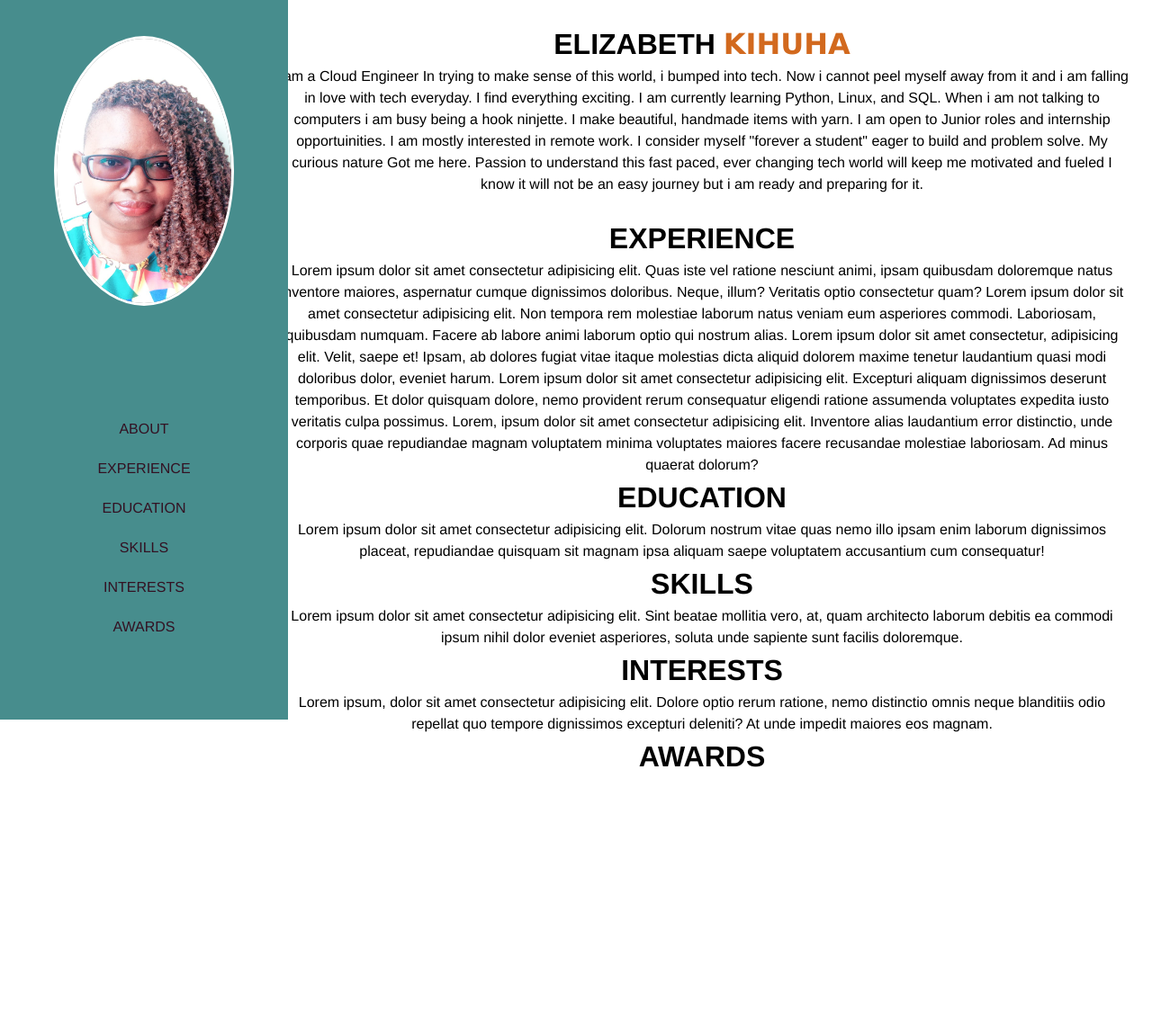
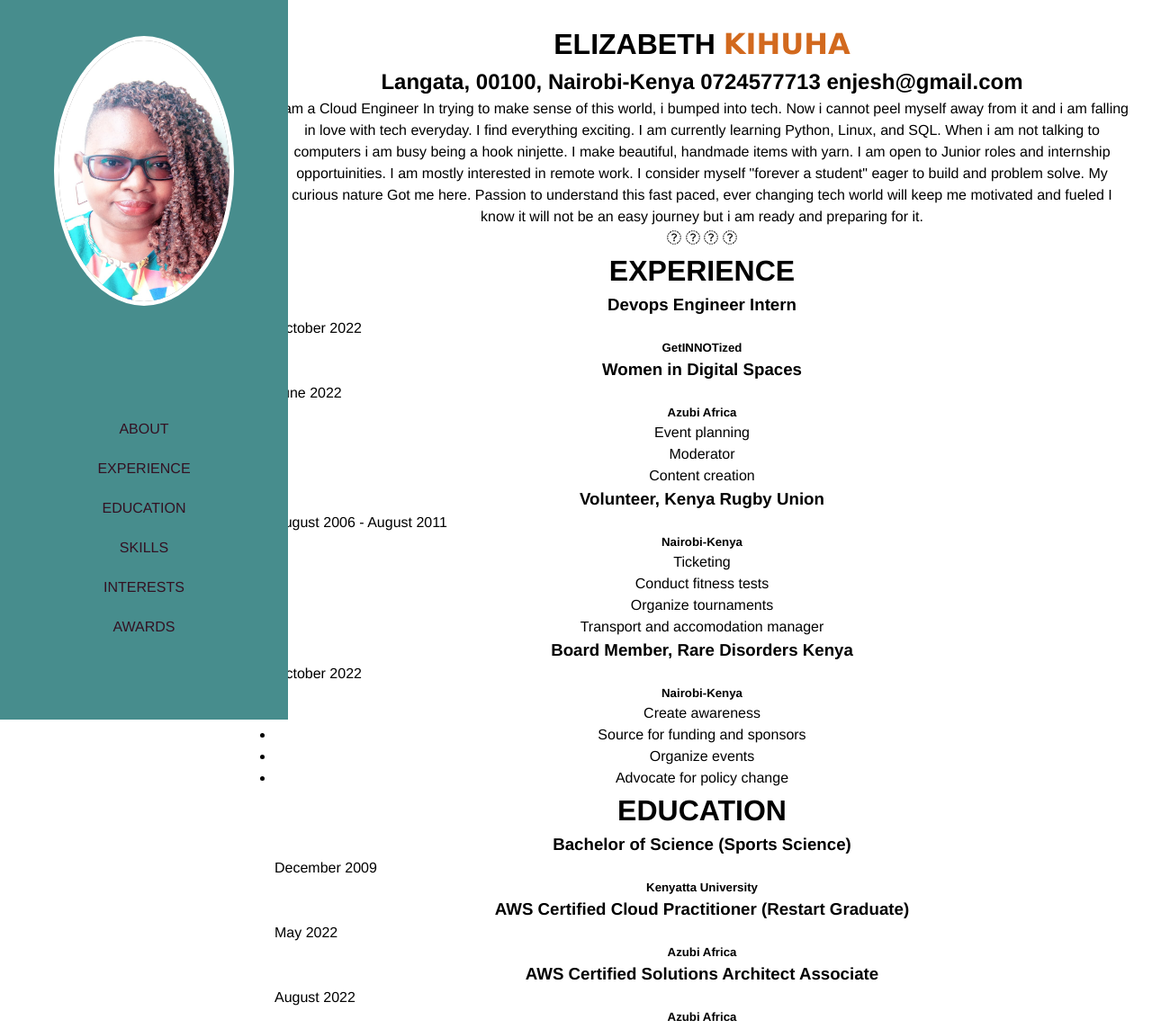
Before and after one commit to enjesh/frontend-challenge, a plain HTML site: page index.html in a window 1280 px wide. Shown: the top 1144 px of the page at 90% size. Before the commit the page ends 890 px from the top, so only its background shows below. Drawn offline with Linux system fonts and the light colour scheme; a web font is replaced by a local one.

Commit message:
Add content for experience and education section

```diff
--- a/css/styles.css
+++ b/css/styles.css
@@ -9,7 +9,7 @@
 
 img{
   border-radius: 50%;
-  border: 3px solid white;
+  border: 5px solid white;
   width: 200;
   height: 300;
   margin: 40px auto 0px auto;
@@ -32,6 +32,7 @@ img{
   align-items: center;
   width: 100%;
   overflow-x: hidden;
+  background-position: center;
   /* float: left;
   z-index: 100;
   border: 3px;
@@ -58,7 +59,7 @@ a:link {
 }
 
 a:visited {
-  color: blueviolet;
+  color: white;
 }
 
 a:hover {
@@ -91,3 +92,9 @@ a:link, a:visited {
   font-weight: 800;
   font-family: Verdana, "Times New Roman", Tahoma, sans-serif;
 }
+
+#date {
+  display: flex;
+  align-items: center;
+  justify-content: space-between;
+}
--- a/index.html
+++ b/index.html
@@ -12,7 +12,7 @@
         <!-- Google fonts-->
         <link href="https://fonts.googleapis.com/css?family=Saira+Extra+Condensed:500,700" rel="stylesheet" type="text/css" />
         <link href="https://fonts.googleapis.com/css?family=Muli:400,400i,800,800i" rel="stylesheet" type="text/css" />
-
+        <link rel="stylesheet" href="https://cdnjs.cloudflare.com/ajax/libs/font-awesome/4.7.0/css/font-awesome.min.css">
         <link href="css/styles.css" rel="stylesheet" />
     </head>
     <body class="body" id="page-top">
@@ -22,12 +22,12 @@
                 <img src="assets/img/profile.jpg" width="200px" height="300px" alt="profile image">
             </div>
             <div class="menu" id="menu">
-                <a href="about">ABOUT</a>
-                <a href="experience">EXPERIENCE</a>
-                <a href="education">EDUCATION</a>
-                <a href="skills">SKILLS</a>
-                <a href="interests">INTERESTS</a>
-                <a href="awards">AWARDS</a>
+                <a href="#about">ABOUT</a>
+                <a href="#experience">EXPERIENCE</a>
+                <a href="#education">EDUCATION</a>
+                <a href="#skills">SKILLS</a>
+                <a href="#interests">INTERESTS</a>
+                <a href="#awards">AWARDS</a>
             </div>
         </div>
 
@@ -37,6 +37,7 @@
             <!-- About -->
             <div class="title 1" id="about">
                 <h1>ELIZABETH <span class="name">KIHUHA</span></h1>
+                <h2>Langata, 00100, Nairobi-Kenya 0724577713 enjesh@gmail.com</h2>
                 <p>
                     I am a Cloud Engineer
                     In trying to make sense of this world, i bumped into tech.
@@ -53,10 +54,10 @@
                 </p>
 
                 <div>
-                    <a class="fa" href="https://www.linkedin.com/in/elizabeth-kihuha"></a>
-                    <a class="fa" href="https://www.linkedin.com/in/elizabeth-kihuha"></a>
-                    <a class="fa" href="https://www.linkedin.com/in/elizabeth-kihuha"></a>
-                    <a class="fa" href="https://www.linkedin.com/in/elizabeth-kihuha"></a>
+                    <a class="fa fa-facebook" href="https://www.linkedin.com/in/elizabeth-kihuha"></a>
+                    <a class="fa fa-twitter"  href="https://www.linkedin.com/in/elizabeth-kihuha"></a>
+                    <a class="fa fa-github" href="https://www.linkedin.com/in/elizabeth-kihuha"></a>
+                    <a class="fa fa-linkedin" href="https://www.linkedin.com/in/elizabeth-kihuha"></a>
 
                 </div>
             </div>
@@ -65,36 +66,69 @@
 
             <!-- Experience -->
             <div class="title 2" id="experience">
-                <h1>EXPERIENCE</h1>
-                <p>
-                    Lorem ipsum dolor sit amet consectetur adipisicing elit. Quas iste vel ratione nesciunt animi,
-                    ipsam quibusdam doloremque natus inventore maiores, aspernatur cumque dignissimos doloribus.
-                    Neque, illum? Veritatis optio consectetur quam?
-                    Lorem ipsum dolor sit amet consectetur adipisicing elit.
-                    Non tempora rem molestiae laborum natus veniam eum asperiores commodi.
-                    Laboriosam, quibusdam numquam. Facere ab labore animi laborum optio qui nostrum alias.
-                    Lorem ipsum dolor sit amet consectetur, adipisicing elit.
-                    Velit, saepe et! Ipsam, ab dolores fugiat vitae itaque molestias
-                    dicta aliquid dolorem maxime tenetur laudantium quasi modi doloribus dolor, eveniet harum.
-                    Lorem ipsum dolor sit amet consectetur adipisicing elit.
-                    Excepturi aliquam dignissimos deserunt temporibus.
-                    Et dolor quisquam dolore, nemo provident rerum consequatur
-                    eligendi ratione assumenda voluptates expedita iusto veritatis culpa possimus.
-                    Lorem, ipsum dolor sit amet consectetur adipisicing elit.
-                    Inventore alias laudantium error distinctio, unde corporis
-                    quae repudiandae magnam voluptatem minima voluptates
-                    maiores facere recusandae molestiae laboriosam. Ad minus quaerat dolorum?
-                </p>
+                <div>
+                    <h1>EXPERIENCE</h1>
+                    <div><h3>Devops Engineer Intern</h3></div>
+                        <div id="date">October 2022</div>
+                    <div><h5>GetINNOTized</h5></div>
+                </div>
+
+                <div>
+                    <div><h3>Women in Digital Spaces</h3></div>
+                        <div id="date">June 2022</div>
+                    <div><h5>Azubi Africa</h5></div>
+                    <ul>
+                        <li>Event planning</li>
+                        <li>Moderator</li>
+                        <li>Content creation</li>
+                    </ul>
+                </div>
+
+                <div>
+                    <div><h3>Volunteer, Kenya Rugby Union</h3></div>
+                        <div id="date">August 2006 - August 2011</div>
+                    <div><h5>Nairobi-Kenya</h5></div>
+                    <ul>
+                        <li>Ticketing</li>
+                        <li>Conduct fitness tests</li>
+                        <li>Organize tournaments</li>
+                        <li>Transport and accomodation manager</li>
+                    </ul>
+                </div>
+
+                <div>
+                    <div><h3>Board Member, Rare Disorders Kenya</h3></div>
+                        <div id="date">October 2022</div>
+                    <div><h5>Nairobi-Kenya</h5></div>
+                    <ul>
+                        <li>Create awareness</li>
+                        <li>Source for funding and sponsors</li>
+                        <li>Organize events</li>
+                        <li>Advocate for policy change</li>
+                    </ul>
+                </div>
             </div>
 
             <!-- Education -->
             <div class="title 3" id="education">
                 <h1>EDUCATION</h1>
-                <p>
-                    Lorem ipsum dolor sit amet consectetur adipisicing elit. Dolorum nostrum vitae
-                    quas nemo illo ipsam enim laborum dignissimos placeat, repudiandae quisquam
-                    sit magnam ipsa aliquam saepe voluptatem accusantium cum consequatur!
-                </p>
+                <div>
+                    <div><h3>Bachelor of Science (Sports Science)</h3></div>
+                        <div id="date">December 2009</div>
+                    <div><h5>Kenyatta University</h5></div>
+                </div>
+
+                <div>
+                    <div><h3>AWS Certified Cloud Practitioner (Restart Graduate)</h3></div>
+                        <div id="date">May 2022</div>
+                    <div><h5>Azubi Africa</h5></div>
+                </div>
+
+                <div>
+                    <div><h3>AWS Certified Solutions Architect Associate</h3></div>
+                        <div id="date">August 2022</div>
+                    <div><h5>Azubi Africa</h5></div>
+                </div>
             </div>
 
             <!-- Skills -->
```
